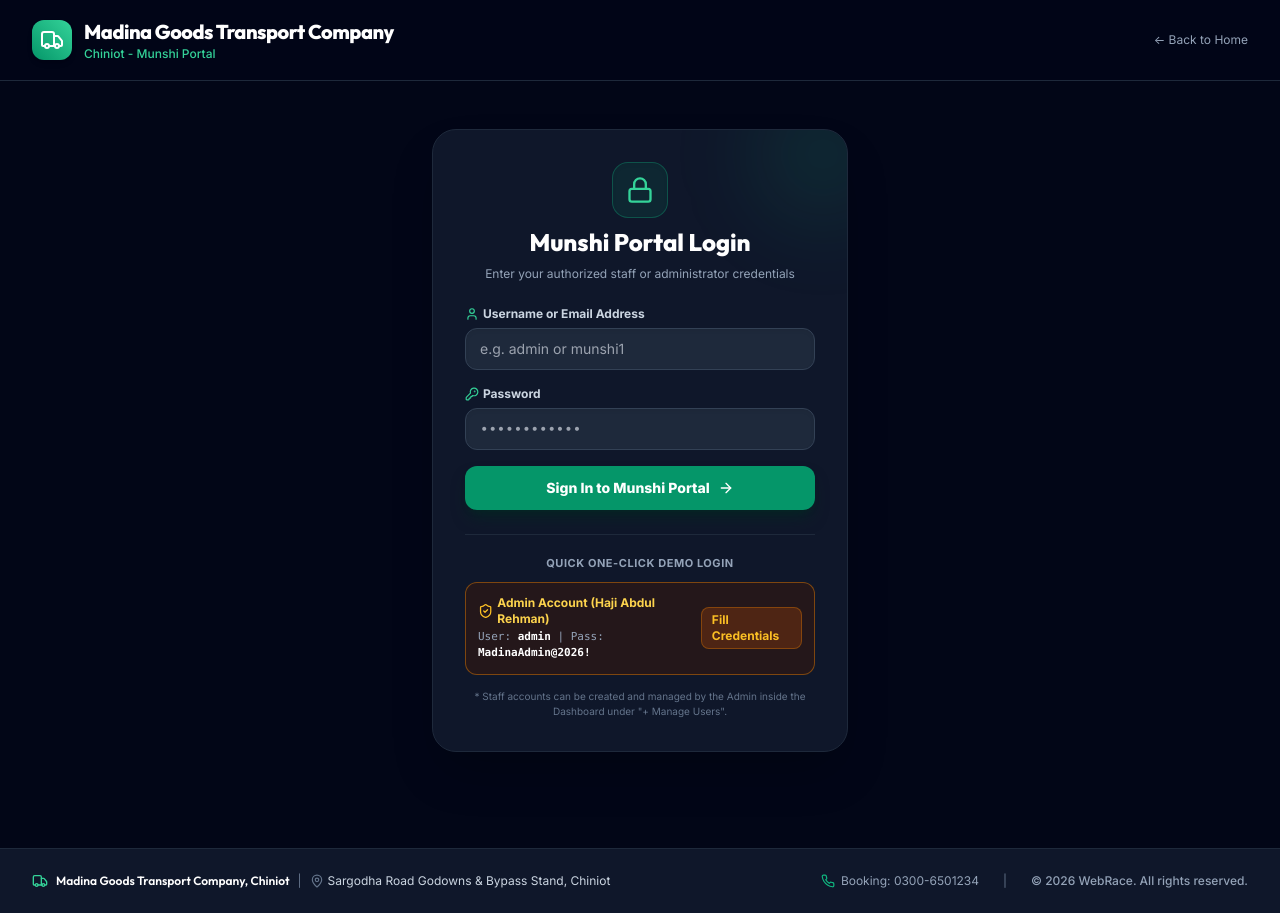
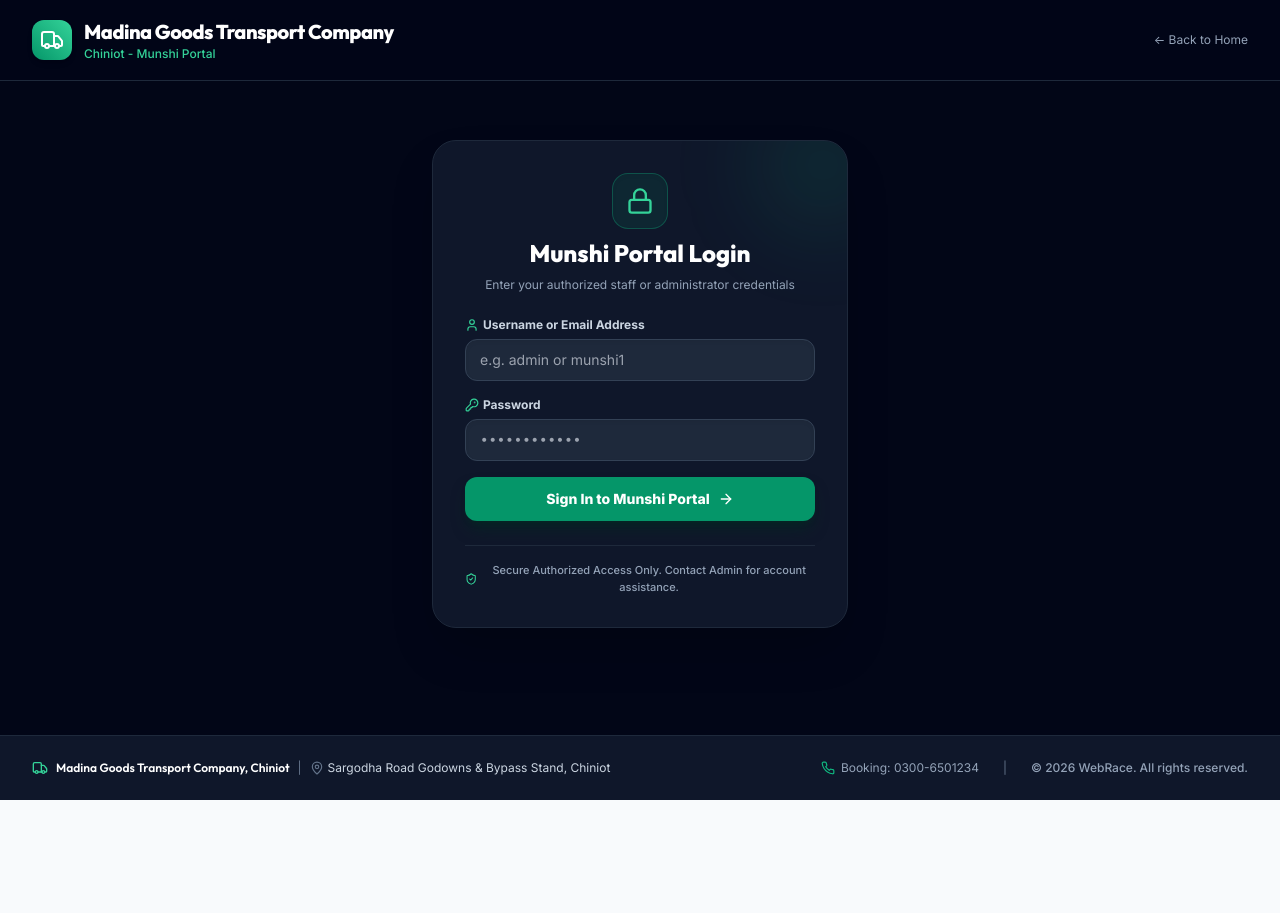
Before and after one commit to webRace-Sami/brokerage_management_system, a Next.js app: page /login in a window 1280 px wide. After the commit the page ends 800 px from the top, so only its background shows below. Built offline with nearby package versions, Linux system fonts and the light colour scheme.

Commit message:
security: Remove Quick One-Click Demo Login and Fill Credentials button from login page

```diff
--- a/app/login/page.tsx
+++ b/app/login/page.tsx
@@ -49,13 +49,6 @@
       setError(err.message || 'Login failed. Please check your credentials.');
       setLoading(false);
     }
-  };
-
-  // Quick fill helper for testing authorized accounts
-  const handleQuickFill = (user: string, pass: string) => {
-    setUsernameOrEmail(user);
-    setPassword(pass);
-    setError(null);
   };
 
   return (
@@ -163,37 +156,12 @@
             </button>
           </form>
 
-          {/* Quick-Fill Demo Credentials Selector */}
-          <div className="mt-6 pt-5 border-t border-slate-800 space-y-2.5">
-            <div className="text-[11px] font-bold text-slate-400 uppercase tracking-wider text-center">
-              Quick One-Click Demo Login
-            </div>
-
-            <div className="flex justify-center">
-              {/* Admin Button */}
-              <button
-                type="button"
-                onClick={() => handleQuickFill('admin', 'MadinaAdmin@2026!')}
-                className="w-full p-3 bg-amber-950/40 hover:bg-amber-950/70 border border-amber-600/50 rounded-xl text-left transition-all group flex items-center justify-between"
-              >
-                <div>
-                  <div className="flex items-center gap-1 text-xs font-bold text-amber-300">
-                    <ShieldCheck className="w-4 h-4 text-amber-400" />
-                    Admin Account (Haji Abdul Rehman)
-                  </div>
-                  <div className="text-[11px] text-slate-400 font-mono mt-0.5">
-                    User: <strong className="text-white">admin</strong> | Pass: <strong className="text-white">MadinaAdmin@2026!</strong>
-                  </div>
-                </div>
-                <span className="text-xs font-bold text-amber-400 bg-amber-900/50 px-2.5 py-1 rounded-lg border border-amber-600/40">
-                  Fill Credentials
-                </span>
-              </button>
-            </div>
-
-            <div className="text-[10px] text-center text-slate-500 pt-1">
-              * Staff accounts can be created and managed by the Admin inside the Dashboard under &quot;+ Manage Users&quot;.
-            </div>
+          {/* Security Notice */}
+          <div className="mt-6 pt-4 border-t border-slate-800 text-center">
+            <p className="text-[11px] text-slate-400 flex items-center justify-center gap-1.5 font-medium">
+              <ShieldCheck className="w-3.5 h-3.5 text-emerald-400" />
+              <span>Secure Authorized Access Only. Contact Admin for account assistance.</span>
+            </p>
           </div>
         </div>
       </main>
```
